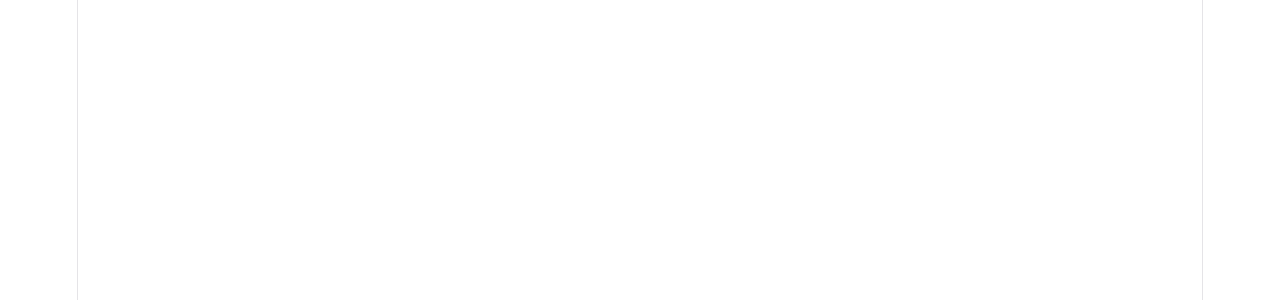
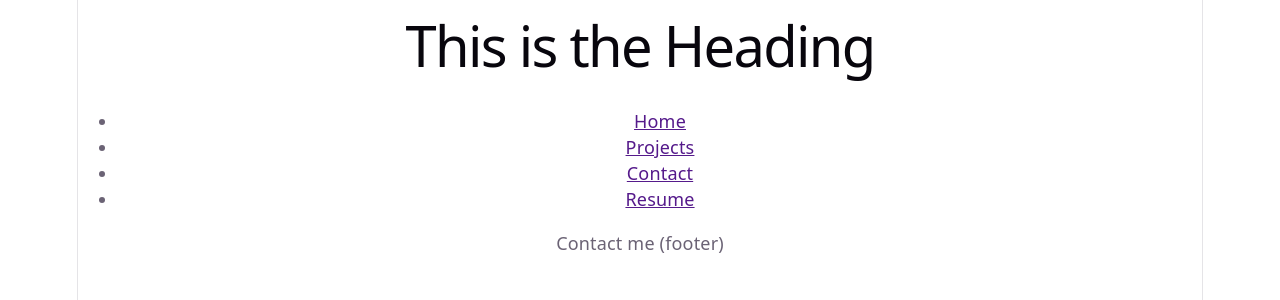
Before and after one commit to 19sblanco/website_2, a React (Vite) app in the folder src/frontend/: page / in a window 1280 px wide. Before the commit this address had no page. Shown: the top 300 px of the page. Built offline with nearby package versions, Linux system fonts and the light colour scheme.

Commit message:
Added basic HTML to landing page

```diff
--- a/src/frontend/src/App.jsx
+++ b/src/frontend/src/App.jsx
@@ -1,9 +1,11 @@
 import { Routes, Route } from "react-router-dom";
-import TestPage from "./test_page";
+import LandingPage from "./LandingPage";
+import TestPage from "./TestPage";
 
 function App() {
   return (
     <Routes>
+      <Route path="/" element={<LandingPage />} />
       <Route path="test_page" element={<TestPage />} />
     </Routes>
   );
--- /dev/null
+++ b/src/frontend/src/Footer.jsx
@@ -0,0 +1,9 @@
+function Footer() {
+  return (
+    <footer>
+      <p>Contact me (footer)</p>
+    </footer>
+  );
+}
+
+export default Footer;
--- /dev/null
+++ b/src/frontend/src/Header.jsx
@@ -0,0 +1,11 @@
+function Header() {
+  return (
+    <>
+      <header>
+        <h1>This is the Heading</h1>
+      </header>
+    </>
+  );
+}
+
+export default Header;
--- /dev/null
+++ b/src/frontend/src/LandingPage.jsx
@@ -0,0 +1,16 @@
+import Header from "./Header";
+import NavBar from "./NavBar";
+import Footer from "./Footer";
+
+function LandingPage() {
+  return (
+    <>
+      <Header />
+      <NavBar />
+      <main>{/* Add hero, projects, resume sections here*/}</main>
+      <Footer />
+    </>
+  );
+}
+
+export default LandingPage;
--- /dev/null
+++ b/src/frontend/src/NavBar.jsx
@@ -0,0 +1,24 @@
+function NavBar() {
+  return (
+    <>
+      <nav>
+        <ul>
+          <li>
+            <a href="">Home</a>
+          </li>
+          <li>
+            <a href="">Projects</a>
+          </li>
+          <li>
+            <a href="">Contact</a>
+          </li>
+          <li>
+            <a href="">Resume</a>
+          </li>
+        </ul>
+      </nav>
+    </>
+  );
+}
+
+export default NavBar;
```
